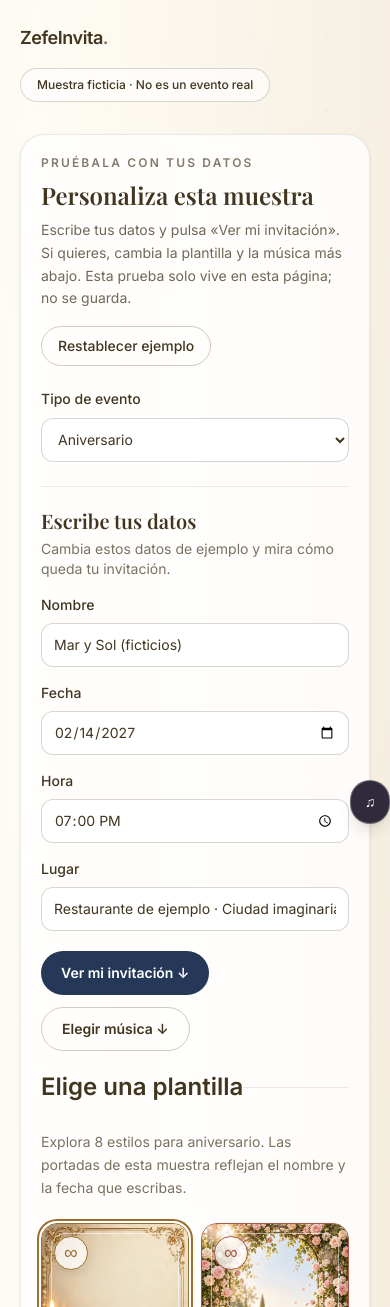
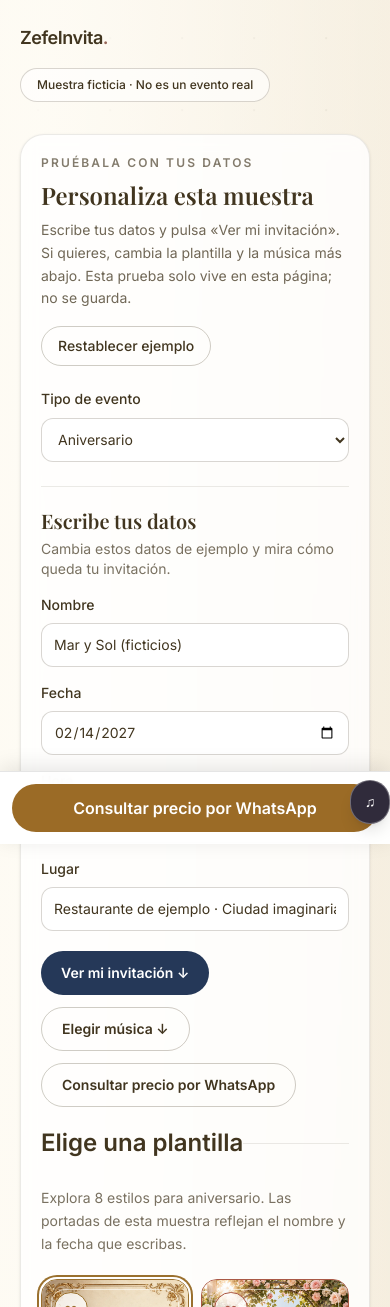
Before and after one commit to MiguelZefe/invitea, a Next.js app: page /muestras/aniversario in a window 390 px wide. Shown: the top 1307 px of the page. Built offline with nearby package versions, Linux system fonts and the light colour scheme; a web font is replaced by a local one.

Commit message:
Improve custom event quote path in samples

```diff
--- a/src/app/muestras/SimpleDemo.tsx
+++ b/src/app/muestras/SimpleDemo.tsx
@@ -280,6 +280,13 @@ export default function SimpleDemo({ type, name: initialName, intro: initialIntr
     time: edited.time ? time : undefined,
     place: edited.place ? place : undefined,
   }) : null;
+  const quoteLink = !isOrderAvailable ? assistedCustomEventQuoteLink(eventType, selectedTemplate.name, {
+    name: edited.name ? name : undefined,
+    date: edited.date ? date : undefined,
+    time: edited.time ? time : undefined,
+    place: edited.place ? place : undefined,
+  }) : null;
+  const contactLink = orderLink ?? quoteLink;
 
   useEffect(() => () => {
     if (imageUrlRef.current) URL.revokeObjectURL(imageUrlRef.current);
@@ -494,6 +501,7 @@ export default function SimpleDemo({ type, name: initialName, intro: initialIntr
             <div className="mt-5 flex flex-wrap gap-3">
               <button id="sample-quick-preview" type="button" onClick={showFullInvitation} className="inline-flex min-h-11 items-center rounded-full bg-[#253858] px-5 py-2 text-sm font-semibold text-white focus-visible:outline-2 focus-visible:outline-offset-4">Ver mi invitación ↓</button>
               <a href="#sample-music" className="inline-flex min-h-11 items-center rounded-full border border-current/25 px-5 py-2 text-sm font-semibold focus-visible:outline-2 focus-visible:outline-offset-4">Elegir música ↓</a>
+              {quoteLink && <a href={quoteLink} target="_blank" rel="noopener noreferrer" className="inline-flex min-h-11 items-center rounded-full border border-current/25 px-5 py-2 text-sm font-semibold focus-visible:outline-2 focus-visible:outline-offset-4">Consultar precio por WhatsApp<span className="sr-only"> (abre otra pestaña)</span></a>}
             </div>
           </div>
           <fieldset className="mt-5 border-t border-current/10 pt-5">
@@ -722,13 +730,13 @@ export default function SimpleDemo({ type, name: initialName, intro: initialIntr
           {orderLink ? <>
             <a href={orderLink} target="_blank" rel="noopener noreferrer" style={{ backgroundColor: "var(--sample-cta)" }} className={styles.cta + " mt-5 inline-flex min-h-12 items-center justify-center rounded-full px-6 py-3 text-white transition hover:opacity-90 focus-visible:outline-2 focus-visible:outline-offset-4"}>Pedir una invitación de {eventType.toLowerCase()} · $99 MXN<span className="sr-only"> por WhatsApp (abre otra pestaña)</span></a>
             <p className="mt-3 text-xs">Consulta alcance y entrega antes de transferir.</p>
-          </> : <div className="mx-auto mt-5 max-w-lg rounded-2xl border border-current/15 bg-white/75 p-4 text-sm leading-relaxed"><p>Esta categoría se cotiza como proyecto personalizado. La oferta sencilla de $99 MXN corresponde a cumpleaños y bautizo.</p><a href={assistedCustomEventQuoteLink(eventType, selectedTemplate.name)} target="_blank" rel="noopener noreferrer" className="mt-4 inline-flex min-h-11 items-center rounded-full border border-current/40 px-5 py-2 font-semibold underline-offset-4 hover:underline focus-visible:outline-2 focus-visible:outline-offset-4">Consultar esta celebración por WhatsApp<span className="sr-only"> (abre otra pestaña)</span></a></div>}
+          </> : quoteLink && <div className="mx-auto mt-5 max-w-lg rounded-2xl border border-current/15 bg-white/75 p-4 text-sm leading-relaxed"><p>Esta categoría se cotiza como proyecto personalizado. La oferta sencilla de $99 MXN corresponde a cumpleaños y bautizo.</p><a href={quoteLink} target="_blank" rel="noopener noreferrer" className="mt-4 inline-flex min-h-11 items-center rounded-full border border-current/40 px-5 py-2 font-semibold underline-offset-4 hover:underline focus-visible:outline-2 focus-visible:outline-offset-4">Consultar esta celebración por WhatsApp<span className="sr-only"> (abre otra pestaña)</span></a></div>}
         </aside>
         </div>
       </div>
-      {orderLink && !fullPreview && <div className="fixed inset-x-0 bottom-0 z-40 border-t border-black/10 bg-white/95 p-3 shadow-[0_-4px_20px_rgba(0,0,0,0.1)] backdrop-blur sm:hidden">
-        <a href={orderLink} target="_blank" rel="noopener noreferrer" style={{ backgroundColor: "var(--sample-cta)" }} className="flex min-h-12 items-center justify-center rounded-full px-5 py-3 text-center font-semibold text-white transition hover:opacity-90 focus-visible:outline-2 focus-visible:outline-offset-4 focus-visible:outline-[#76483d]">
-          Pedir invitación · $99 MXN<span className="sr-only"> por WhatsApp (abre otra pestaña)</span>
+      {contactLink && !fullPreview && <div className="fixed inset-x-0 bottom-0 z-40 border-t border-black/10 bg-white/95 p-3 shadow-[0_-4px_20px_rgba(0,0,0,0.1)] backdrop-blur sm:hidden">
+        <a href={contactLink} target="_blank" rel="noopener noreferrer" style={{ backgroundColor: "var(--sample-cta)" }} className="flex min-h-12 items-center justify-center rounded-full px-5 py-3 text-center font-semibold text-white transition hover:opacity-90 focus-visible:outline-2 focus-visible:outline-offset-4 focus-visible:outline-[#76483d]">
+          {orderLink ? "Pedir invitación · $99 MXN" : "Consultar precio por WhatsApp"}<span className="sr-only"> por WhatsApp (abre otra pestaña)</span>
         </a>
       </div>}
     </main>
--- a/src/lib/assisted-sales.ts
+++ b/src/lib/assisted-sales.ts
@@ -53,10 +53,18 @@ export function assistedExtraQuoteLink(extra: AssistedExtra) {
   return `https://wa.me/${ASSISTED_WHATSAPP_NUMBER}?text=${encodeURIComponent(message)}`;
 }
 
-export function assistedCustomEventQuoteLink(eventType: string, template?: string) {
+export function assistedCustomEventQuoteLink(
+  eventType: string,
+  template?: string,
+  details: Pick<AssistedOrderDetails, "name" | "date" | "time" | "place"> = {}
+) {
   const message = [
     `Hola, quiero consultar una invitación personalizada para ${eventType}.`,
     ...(template?.trim() ? [`Plantilla que me gustó: ${template.trim()}.`] : []),
+    ...(details.name?.trim() ? [`Nombre: ${details.name.trim()}.`] : []),
+    ...(details.date?.trim() ? [`Fecha: ${details.date.trim()}.`] : []),
+    ...(details.time?.trim() ? [`Hora: ${details.time.trim()}.`] : []),
+    ...(details.place?.trim() ? [`Lugar: ${details.place.trim()}.`] : []),
     "Me interesan las plantillas de muestra y quisiera definir diseño, funciones, disponibilidad y precio.",
     "Entiendo que es un proyecto por cotizar aparte de la invitación sencilla de $99 MXN.",
   ].join("\n");
```
Also changed, not shown: 2 other files (tests, documents, lock files or other folders).
